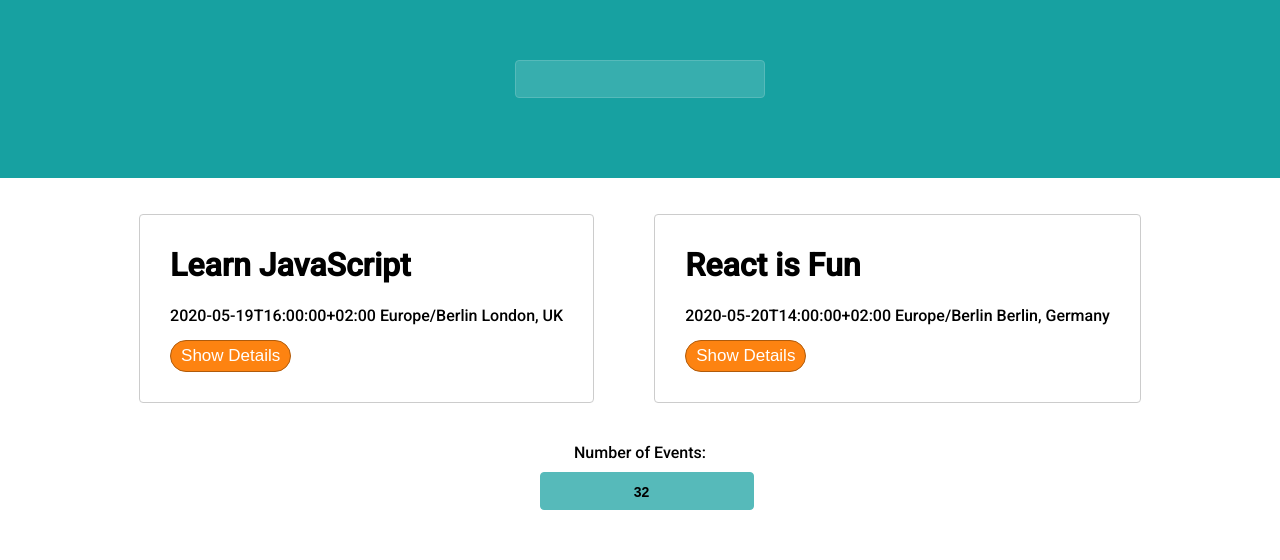
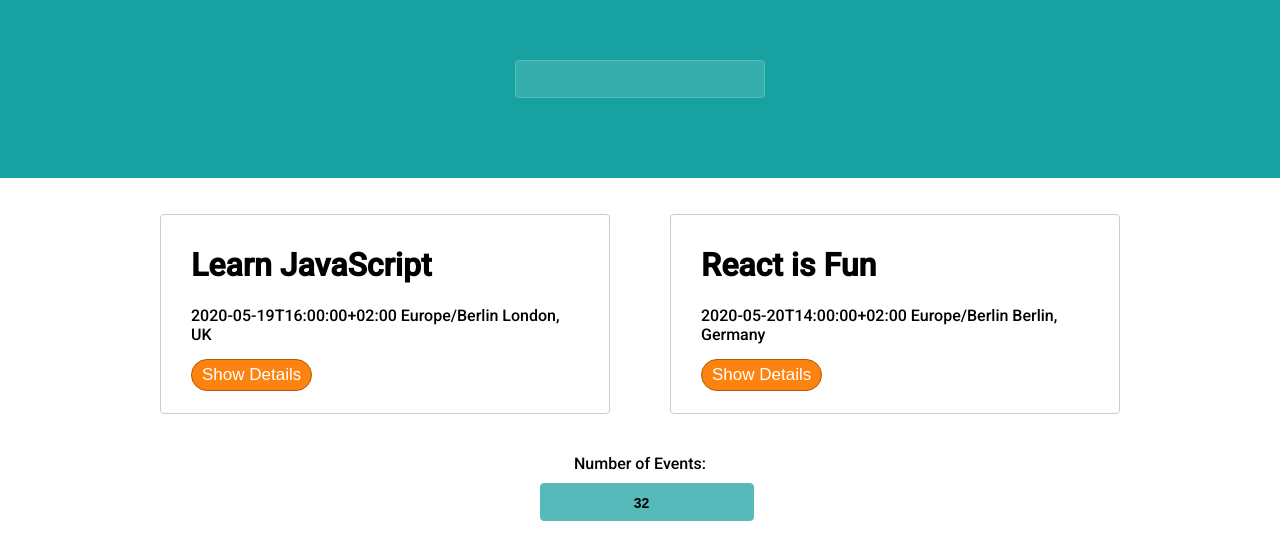
Before and after one commit to msemedo2/meet, a React (Create React App) app: page / in a window 1280 px wide. Shown: the top 560 px of the page. Built offline with nearby package versions, Linux system fonts and the light colour scheme.

Commit message:
add styling

```diff
--- a/src/App.css
+++ b/src/App.css
@@ -102,7 +102,8 @@ input[type='number'] {
 	border: 1px solid #ccc;
 	border-radius: 4px;
 	position: relative;
-	max-width: 900px;
+	width: 450px;
+	height: 200px;
 }
 
 .details-btn {
```
